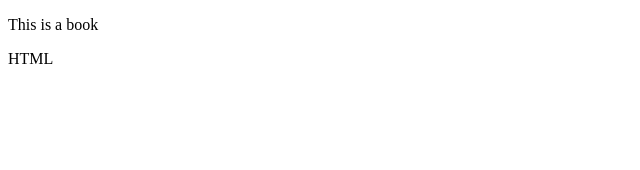
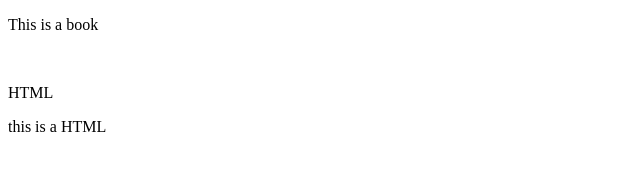
Before and after one commit to sachinyadav7775/apnademo, a plain HTML site: page index.html in a window 1280 px wide. Shown: the whole page, without its empty margins (0-640 px from the left). Drawn offline with Linux system fonts and the light colour scheme.

Commit message:
add new paragraph

```diff
--- a/index.html
+++ b/index.html
@@ -7,6 +7,8 @@
     </head>
     <body>
         <p>This is a book</p>
+        <br/>
         <p>HTML</p>
+        <p>this is a HTML</p>
     </body>
 </html>
```
